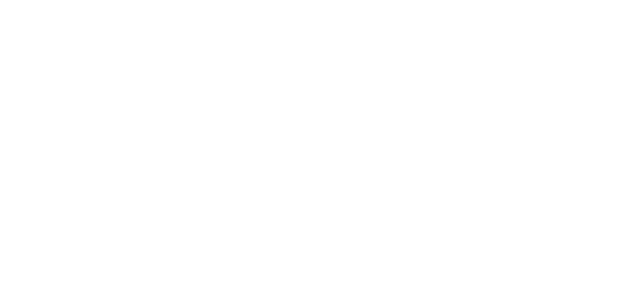
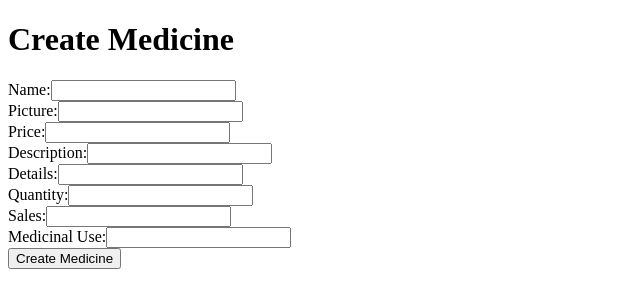
Before and after one commit to advanced-computer-lab-2023/ACLERS-Pharmacy, a React (Create React App) app in the folder frontend/: page /pharmacist/add-medicine in a window 1280 px wide. Before the commit this address had no page. Shown: the top 308 px of the page, without its empty margins (0-640 px from the left). Built offline with nearby package versions, Linux system fonts and the light colour scheme.

Commit message:
done with pharmacy without

```diff
--- a/frontend/src/App.js
+++ b/frontend/src/App.js
@@ -11,6 +11,7 @@ import PharmacistDetailsPage from "./components/pharmacistbasicinfo";
 import PatientDashboard from "./patient/PatientDashboard";
 import MedicineListPatient from "./patient/viewMedicines";
 import MedicineListAdmin from "./admin/viewMedicines";
+import CreateMedicine from "./pharmacist/addMedicine";
 
 function App() {
   return (
@@ -24,7 +25,7 @@ function App() {
       <Route path="/pharmacist/view-Medicines"element={<MedicineList/>}/>
       <Route path="/pharmacist/view-Medicine/:medicineId" element={<ViewMedicine />} />
        <Route path="/patient/Dashboard" element={<PatientDashboard />} />
-
+       <Route path="/pharmacist/add-medicine" element={<CreateMedicine />} />
       <Route path="/patient/view-Medicines"element={<MedicineListPatient/>}/>
       <Route path="/admin/view-Medicines"element={<MedicineListAdmin/>}/>
 
--- a/frontend/src/pharmacist/PharmacistDashboard.js
+++ b/frontend/src/pharmacist/PharmacistDashboard.js
@@ -7,11 +7,9 @@ function PharmacistDashboard() {
       <nav>
         <ul>
           <li>
-            <Link to="/view-my-info">View My Info</Link>
+            <Link to="/pharmacist/add-medicine">Add Medicine</Link>
           </li>
-          <li>
-            <Link to="/view-my-appointments">View My Appointments</Link>
-          </li>
+
           <li>
             <Link to="/pharmacist/view-Medicines">View Medicines</Link>
           </li>
--- /dev/null
+++ b/frontend/src/pharmacist/addMedicine.js
@@ -0,0 +1,170 @@
+import React, { useState } from 'react';
+
+const CreateMedicine = () => {
+  const [medicineData, setMedicineData] = useState({
+    name: '',
+    picture: '',
+    price: '',
+    description: '',
+    details: '',
+    quantity: '',
+    sales: '',
+    medicinalUse: ''
+  });
+
+  const handleChange = (e) => {
+    const { name, value } = e.target;
+    setMedicineData({
+      ...medicineData,
+      [name]: value
+    });
+  };
+
+  const handleSubmit = async (e) => {
+    e.preventDefault();
+
+    try {
+        console.log(medicineData.medicinalUse)
+      const response = await fetch('http://localhost:8000/pharmacist/AddMedicine', {
+        method: 'POST',
+        headers: {
+          'Content-Type': 'application/json'
+        },
+        body: JSON.stringify(medicineData)
+      });
+
+      if (response.ok) {
+        alert('Medicine created successfully!');
+        setMedicineData({
+          name: '',
+          picture: '',
+          price: '',
+          description: '',
+          details: '',
+          quantity: '',
+          sales: '',
+          medicinalUse: ''
+        });
+      } else {
+        alert('Failed to create medicine. Please try again.');
+      }
+    } catch (error) {
+      console.error('Error creating medicine:', error);
+    }
+  };
+
+  return (
+    <div>
+      <h1>Create Medicine</h1>
+      <form onSubmit={handleSubmit}>
+        <div>
+          <label>
+            Name:
+            <input
+              type="text"
+              name="name"
+              value={medicineData.name}
+              onChange={handleChange}
+              required
+            />
+          </label>
+        </div>
+
+        <div>
+          <label>
+            Picture:
+            <input
+              type="text"
+              name="picture"
+              value={medicineData.picture}
+              onChange={handleChange}
+              required
+            />
+          </label>
+        </div>
+
+        <div>
+          <label>
+            Price:
+            <input
+              type="number"
+              name="price"
+              value={medicineData.price}
+              onChange={handleChange}
+              required
+            />
+          </label>
+        </div>
+
+        <div>
+          <label>
+            Description:
+            <input
+              type="text"
+              name="description"
+              value={medicineData.description}
+              onChange={handleChange}
+              required
+            />
+          </label>
+        </div>
+
+        <div>
+          <label>
+            Details:
+            <input
+              type="text"
+              name="details"
+              value={medicineData.details}
+              onChange={handleChange}
+              required
+            />
+          </label>
+        </div>
+
+        <div>
+          <label>
+            Quantity:
+            <input
+              type="number"
+              name="quantity"
+              value={medicineData.quantity}
+              onChange={handleChange}
+              required
+            />
+          </label>
+        </div>
+
+        <div>
+          <label>
+            Sales:
+            <input
+              type="number"
+              name="sales"
+              value={medicineData.sales}
+              onChange={handleChange}
+              required
+            />
+          </label>
+        </div>
+
+        <div>
+          <label>
+            Medicinal Use:
+            <input
+              type="text"
+              name="medicinalUse"
+              value={medicineData.medicinalUse}
+              onChange={handleChange}
+              required
+            />
+          </label>
+        </div>
+
+        <button type="submit">Create Medicine</button>
+      </form>
+    </div>
+  );
+};
+
+export default CreateMedicine;
--- a/frontend/src/pharmacist/showMedicine.js
+++ b/frontend/src/pharmacist/showMedicine.js
@@ -4,6 +4,9 @@ import { useParams } from 'react-router-dom';
 function ViewMedicine() {
   const { medicineId } = useParams();
   const [medicine, setMedicine] = useState(null);
+  const [editMode, setEditMode] = useState(false);
+  const [editedDescription, setEditedDescription] = useState('');
+  const [editedPrice, setEditedPrice] = useState('');
 
   useEffect(() => {
     // Fetch the medicine data using the `medicineId` query parameter
@@ -11,10 +14,40 @@ function ViewMedicine() {
       .then((response) => response.json())
       .then((data) => {
         setMedicine(data);
-          console.log(data)
+        setEditedDescription(data.description); // Initialize editedDescription
+        setEditedPrice(data.price); // Initialize editedPrice
       })
       .catch((error) => console.error(error));
   }, [medicineId]);
+
+  const handleEditClick = () => {
+    setEditMode(true);
+  };
+
+  const handleSaveClick = async () => {
+    // Send a PATCH or PUT request to update the description and price
+    try {
+      const response = await fetch(`http://localhost:8000/pharmacist/editMedicine?MedicineId=${medicineId}`, {
+        method: 'PUT', // You might need to use 'PATCH' or 'PUT' depending on your API
+        headers: {
+          'Content-Type': 'application/json',
+        },
+        body: JSON.stringify({ description: editedDescription, price: editedPrice }),
+      });
+
+      if (response.ok) {
+        // Exit edit mode and update the medicine data
+        setEditMode(false);
+        setMedicine((prevMedicine) => ({
+          ...prevMedicine,
+          description: editedDescription,
+          price: editedPrice,
+        }));
+      }
+    } catch (error) {
+      console.error(error);
+    }
+  };
 
   if (!medicine) {
     return <div>Loading...</div>;
@@ -25,12 +58,38 @@ function ViewMedicine() {
       <h1>Medicine Details</h1>
       <img src={medicine.picture} alt={medicine.name} />
       <h2>Name: {medicine.name}</h2>
+
+      {editMode ? (
+        <div>
+          <label>
+            Description:
+            <input
+              type="text"
+              value={editedDescription}
+              onChange={(e) => setEditedDescription(e.target.value)}
+            />
+          </label>
+          <label>
+            Price:
+            <input
+              type="number"
+              value={editedPrice}
+              onChange={(e) => setEditedPrice(e.target.value)}
+            />
+          </label>
+          <button onClick={handleSaveClick}>Save</button>
+        </div>
+      ) : (
+        <div>
           <p>Description: {medicine.description}</p>
           <p>Price: {medicine.price}</p>
-        <p>Medicinal Use: {medicine.medicinalUse}</p>
+          <p>Medicinal Use: {medicine.medicinialUse}</p>
+          <button onClick={handleEditClick}>Edit</button>
           {/* Add other medicine details here */}
+        </div>
+      )}
     </div>
   );
 }
 
-  export default ViewMedicine; // Use "ViewMedicine" with an uppercase "V"
+export default ViewMedicine;
```
Also changed, not shown: 1 other file (tests, documents, lock files or other folders). Lines whose indentation alone changed are shown as unchanged.
